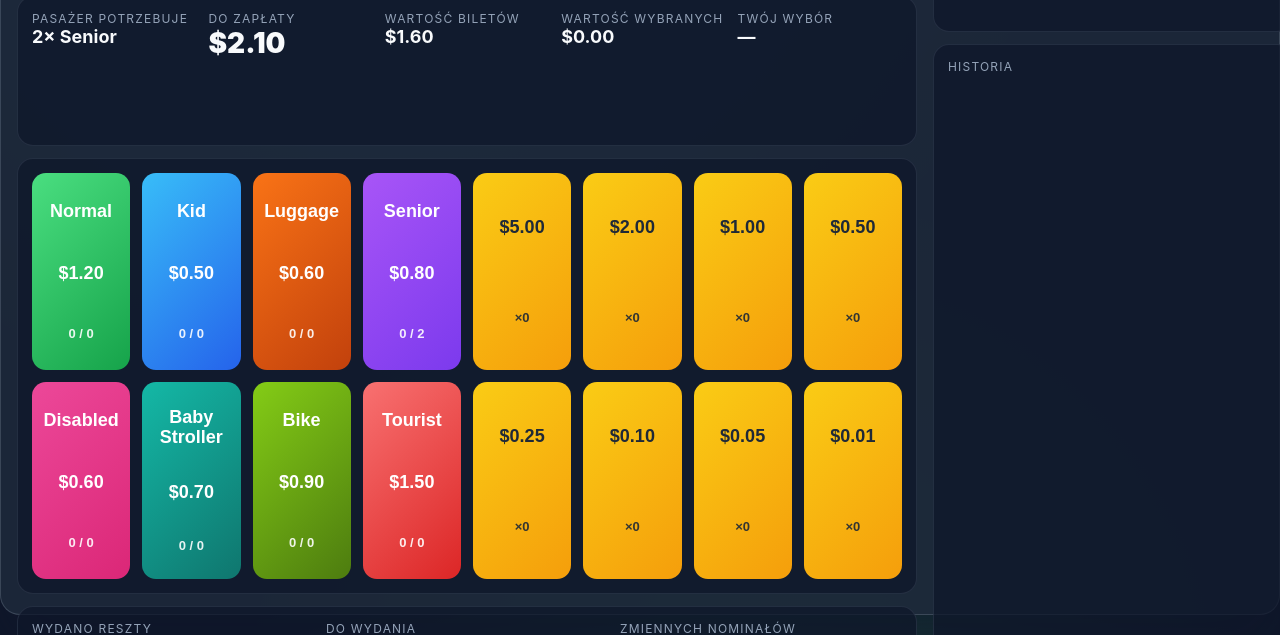
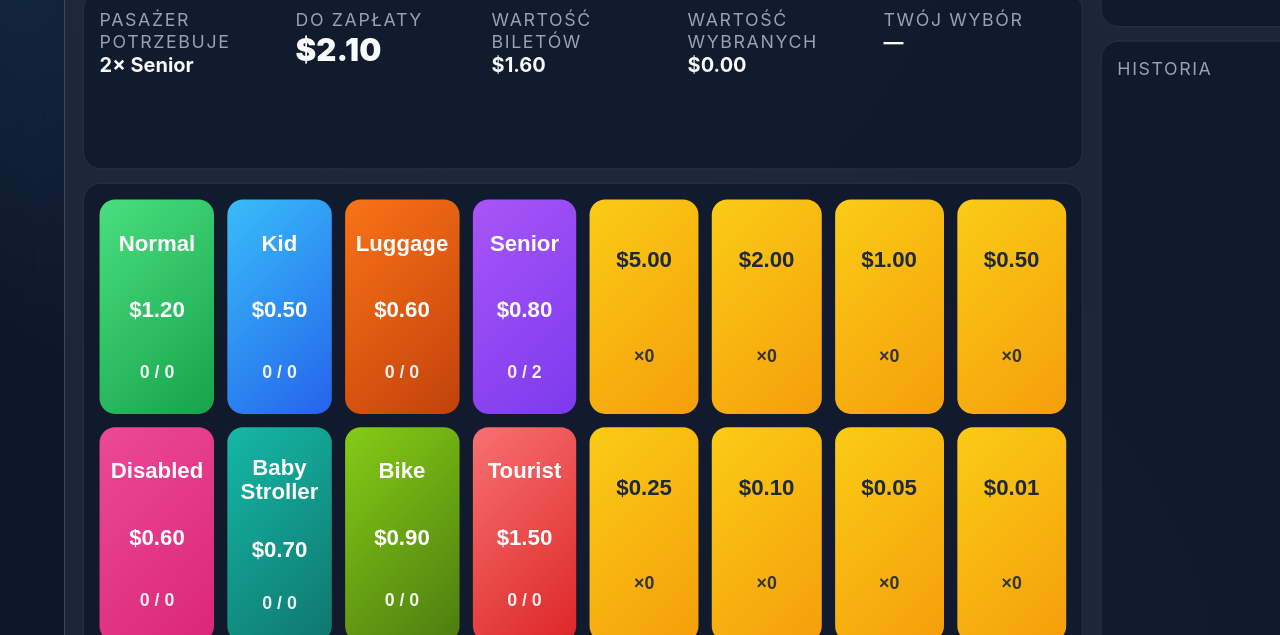
Before and after one commit to michal995/Ticket-mockup-test, a plain HTML site: page index.html in a window 1280 px wide. Shown: the part 165-800 px from the top of the page. Drawn offline with Linux system fonts and the light colour scheme.

Commit message:
Update index.html

```diff
--- a/index.html
+++ b/index.html
@@ -14,9 +14,9 @@
       --ok:#4ade80; --bad:#f87171; --warn:#facc15;
     }
     *{box-sizing:border-box}
-    html,body{height:100dvh}
+    html{height:100dvh; -webkit-text-size-adjust:100%}
     body{
-      margin:0; overflow:hidden;
+      margin:0; height:100dvh; overflow:hidden; touch-action: manipulation;
       background:
         radial-gradient(circle at 30% -10%, rgba(56,189,248,.25), transparent 55%),
         radial-gradient(circle at 60% 110%, rgba(74,222,128,.18), transparent 45%),
@@ -25,19 +25,19 @@
       font-family: Inter, Segoe UI, system-ui, sans-serif;
       padding: env(safe-area-inset-top) env(safe-area-inset-right)
                env(safe-area-inset-bottom) env(safe-area-inset-left);
+      -webkit-tap-highlight-color: transparent;
     }
 
-    /* ==== FIT TO SCREEN (scena dostosowuje się do proporcji urządzenia) ==== */
+    /* ==== FIT TO SCREEN ==== */
     #viewport{position:fixed; inset:0; display:grid; place-items:center}
     #stage{
-      /* szer./wys. są ustawiane dynamicznie w JS, tu tylko fallback */
-      width:1280px; height:720px;
+      width:1280px; height:720px;                /* fallback */
       transform-origin: top left;
       transform: scale(var(--fit,1));
       will-change: transform;
     }
 
-    /* ==== APP FRAME – siatka w scenie ==== */
+    /* ==== APP FRAME ==== */
     .app{
       width:100%; height:100%;
       display:grid; gap:16px; padding:16px;
@@ -55,24 +55,24 @@
     }
     .left{
       display:grid;
-      grid-template-rows: 72px 150px 436px 62px;  /* header | request | actions | status */
+      grid-template-rows: 76px 160px 428px 56px;  /* header | request | actions | status */
       gap:12px;
     }
     .right{display:grid; grid-template-rows: 120px 1fr; gap:12px}
 
     /* header */
     header{display:flex; align-items:center; justify-content:space-between}
-    h1{margin:0; font-size:30px; letter-spacing:.02em}
+    h1{margin:0; font-size:32px; letter-spacing:.02em}
     .timer{color:var(--warn); font-weight:900; font-size:24px}
 
     /* request row (5 kolumn) */
-    .meta{color:var(--muted); font-size:12px; text-transform:uppercase; letter-spacing:.1em}
+    .meta{color:var(--muted); font-size:16px; text-transform:uppercase; letter-spacing:.09em}
     .val{font-size:18px; font-weight:700}
     .val-big{font-size:28px; font-weight:900}
     .request{
       display:grid; align-content:start;
       grid-template-columns: repeat(5, 1fr);
-      column-gap:12px; row-gap:6px;
+      column-gap:12px; row-gap:8px;
     }
 
     /* actions: 2 kolumny (bilety | monety) */
@@ -84,10 +84,11 @@
     .btn{
       border:0; border-radius:14px; color:#fff;
       cursor:pointer; display:grid; place-items:center; text-align:center;
-      height:100%; padding:8px 10px; line-height:1.1;
-      font-weight:800; font-size:18px;   /* CZYTELNE */
+      height:100%; padding:10px; line-height:1.12;
+      font-weight:800; font-size:20px;          /* >=16px => iOS nie zoomuje */
+      touch-action: manipulation;
     }
-    .btn small{font-weight:700; font-size:13px; opacity:.9}
+    .btn small{font-weight:700; font-size:16px; opacity:.9}
     .btn:disabled{opacity:.5; cursor:not-allowed}
 
     /* kolorystyka kafelków */
@@ -101,10 +102,10 @@
     .t-tourist{background:linear-gradient(135deg,#f87171,#dc2626)}
     .coin{background:linear-gradient(135deg,#facc15,#f59e0b); color:#1f2937}
 
-    /* status */
+    /* status & right */
     .status{display:grid; grid-template-columns: repeat(3, 1fr); gap:12px; align-items:center}
-    .history{margin:0; padding:0; list-style:none; display:grid; gap:8px; overflow:auto; height:100%}
-    .tag{display:inline-block; padding:4px 10px; border-radius:999px; background:rgba(148,163,184,.18); font-size:12px}
+    .history{margin:0; padding:0; list-style:none; display:grid; gap:10px; overflow:auto; height:100%}
+    .tag{display:inline-block; padding:6px 12px; border-radius:999px; background:rgba(148,163,184,.18); font-size:14px}
     .score{display:grid; grid-template-columns:1fr 1fr; gap:8px; align-items:center}
     .big{font-size:28px; font-weight:900; text-align:right}
   </style>
@@ -156,34 +157,40 @@
   </div>
 
   <script>
-    /* ==== FIT-TO-SCREEN: dopasowanie sceny do prawdziwych rozmiarów (bez marginów) ==== */
+    /* ==== iOS: zbijamy double-tap/pinch zoom, żeby widok się nie rozjeżdżał ==== */
+    (function preventIOSZoom(){
+      let last = 0;
+      document.addEventListener('touchend', function(e){
+        const now = Date.now();
+        if (now - last < 350) { e.preventDefault(); }
+        last = now;
+      }, { passive:false });
+      document.addEventListener('gesturestart', e=>e.preventDefault(), { passive:false });
+    })();
+
+    /* ==== FIT-TO-SCREEN: scena = pełny ekran w landscape, bez marginesów ==== */
     (function() {
       const stage = document.getElementById('stage');
       const viewport = document.getElementById('viewport');
 
-      // Bazowa wysokość sceny – stała; szerokość będzie liczona z proporcji ekranu
-      const BASE_H = 720;      // „wysokość projektu”
-      const MIN_W  = 1280;     // min. szerokość (16:9)
-      const MAX_W  = 1800;     // górny limit dla bardzo szerokich ekranów
+      // bazowa wysokość sceny – stała (ułatwia czytelność), szerokość liczymy z proporcji ekranu
+      const BASE_H = 720;
 
       function fit(){
         const vv = window.visualViewport || { width: window.innerWidth, height: window.innerHeight };
         const vw = vv.width;
         const vh = vv.height;
+        const ratio = vw / vh;
 
-        // Cel: wypełnić ekran w landscape — dynamicznie ustawiamy bazową szerokość
-        const ratio = vw / vh;                          // np. iPhone ~2.16
-        let baseW = Math.max(MIN_W, Math.min(MAX_W, Math.round(BASE_H * ratio)));
+        // dynamiczna szerokość: dokładnie BASE_H * (szer/wys urządzenia)
+        const baseW = Math.round(BASE_H * ratio);
 
-        // Przypisz dynamiczne wymiary sceny
         stage.style.width  = baseW + 'px';
         stage.style.height = BASE_H + 'px';
 
-        // Skala tak, aby scena MIEŚCIŁA się w ekranie (bez przewijania)
         const scale = Math.min(vw / baseW, vh / BASE_H);
         stage.style.setProperty('--fit', scale);
 
-        // Wycentrowanie
         const usedW = baseW * scale;
         const usedH = BASE_H * scale;
         stage.style.marginLeft = ((vw - usedW) / 2) + 'px';
@@ -197,7 +204,7 @@
       fit();
     })();
 
-    /* ==== LOGIKA GRY (uproszczona wizualnie, ta sama mechanika) ==== */
+    /* ==== LOGIKA GRY ==== */
     const ticketTypes = [
       { name:"Normal", price:1.2, cls:"t-normal" },
       { name:"Kid", price:0.5, cls:"t-kid" },
@@ -255,7 +262,7 @@
     }
     function uniqCoins(){return Object.keys(state.coinsUsed).filter(k=>state.coinsUsed[k]>0).length;}
 
-    // Render actions (2x4; DUŻE, czytelne)
+    // Render actions (2x4)
     function renderActions(){
       ticketsWrap.innerHTML = ticketTypes.map(t=>{
         const count=state.selectedTickets[t.name]||0;
@@ -272,7 +279,7 @@
       coinsWrap.innerHTML = coins.map(v=>`
         <button class="btn coin" onclick="insertCoin(${v})">
           <div>$${v.toFixed(2)}</div>
-          <small>×${state.coinsUsed[v]||0}</small>
+          <small>×${(state.coinsUsed[v]||0)}</small>
         </button>
       `).join("");
     }
@@ -332,8 +339,8 @@
       state.history.unshift({round:currentRound, success:ok, reason: reason || (ok?"Sprzedaż poprawna":"Błąd"), bonuses});
       state.history=state.history.slice(0,6);
       updateHud();
-      if(currentRound>=TOTAL_ROUNDS) setTimeout(showSummary,1000);
-      else setTimeout(()=>startRound(),1000);
+      if(currentRound>=TOTAL_ROUNDS) setTimeout(showSummary,900);
+      else setTimeout(()=>startRound(),900);
     }
     function showSummary(){
       state.history.unshift({round:"—", success:true, reason:`Koniec zmiany! Wynik: ${score}`, bonuses:[]});
```
